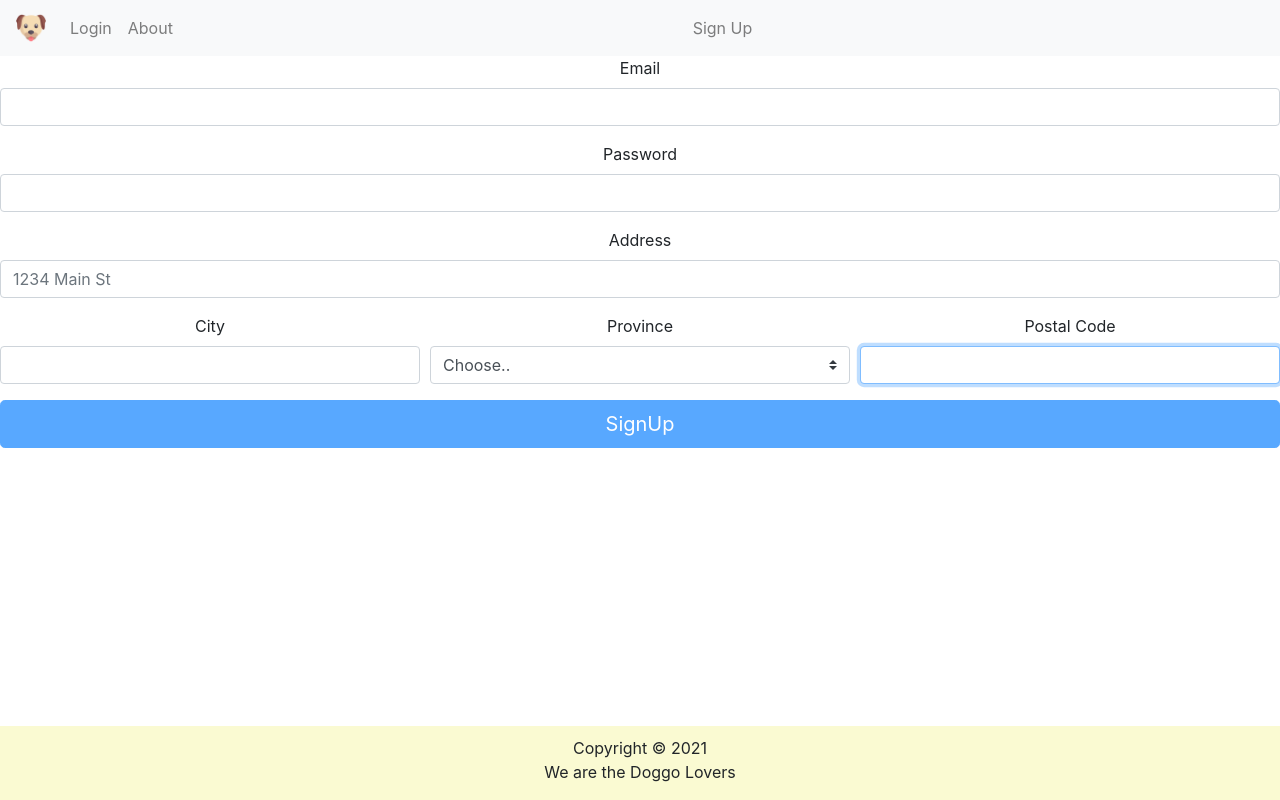
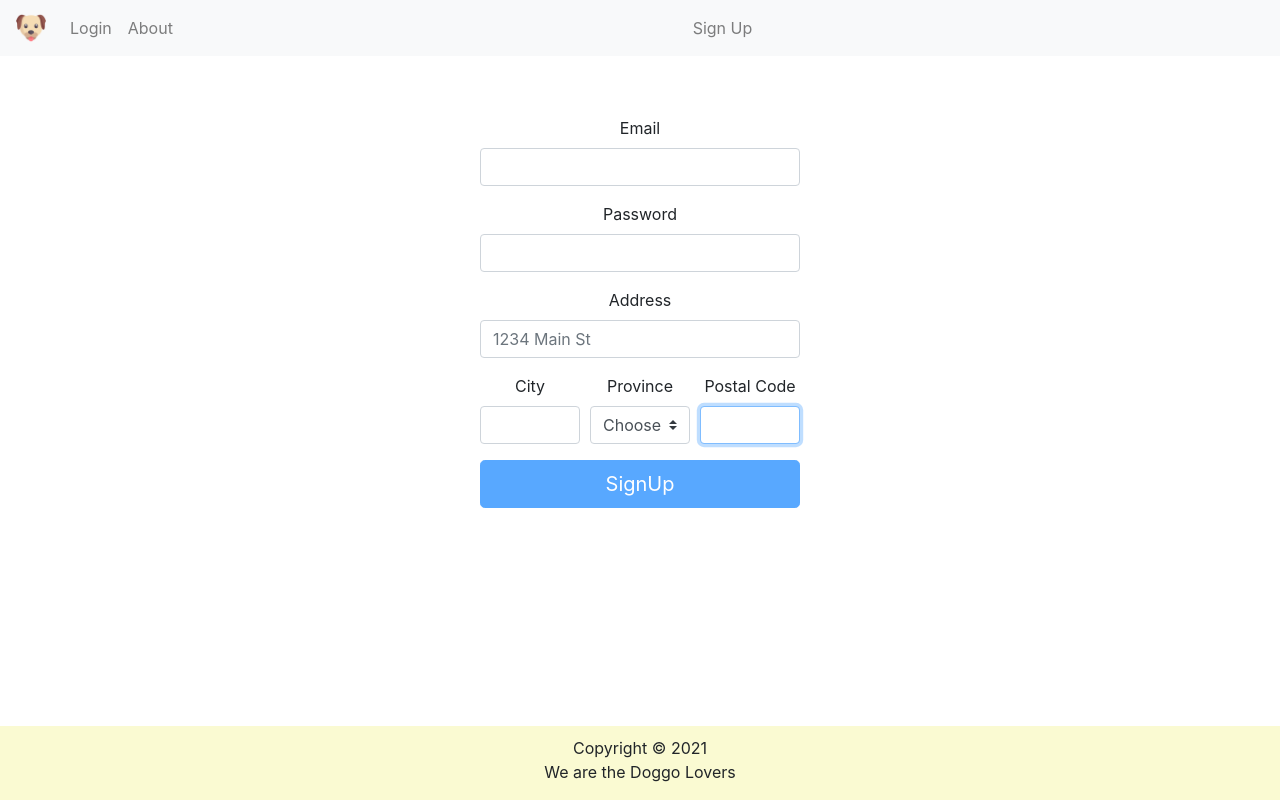
Before and after one commit to jchua24/pinder, a React (Create React App) app in the folder pet-adoption/: page /signup in a window 1280 px wide. Built offline with nearby package versions, Linux system fonts and the light colour scheme.

Commit message:
updated signup page style

```diff
--- a/pet-adoption/src/App.js
+++ b/pet-adoption/src/App.js
@@ -12,7 +12,7 @@ import Footer from "./components/Footer/Footer";
 import Login from "./components/Login/Login";
 import Intro from "./components/Intro";
 import Navigation from "./components/Navigation";
-import SignUp from "./components/SignUp";
+import SignUp from "./components/Signup/Signup";
 import About from "./components/About";
 
 class App extends React.Component {
--- a/pet-adoption/src/components/Login/Login.js
+++ b/pet-adoption/src/components/Login/Login.js
@@ -1,5 +1,4 @@
 import React from "react";
-
 import {Form, Button} from "react-bootstrap";
 
 import "./Login.css";
--- /dev/null
+++ b/pet-adoption/src/components/Signup/Signup.css
@@ -0,0 +1,10 @@
+@media all and (min-width: 480px) {
+    .Signup {
+      padding: 60px 0;
+    }
+
+    .Signup form {
+      margin: 0 auto;
+      max-width: 320px;
+    }
+}
--- a/pet-adoption/src/components/SignUp.js
+++ b/pet-adoption/src/components/Signup/Signup.js
@@ -1,5 +1,7 @@
 import React from "react";
 import {Form, Button, Col} from "react-bootstrap";
+
+import "./Signup.css";
 
 class SignUp extends React.Component{
 
@@ -26,8 +28,7 @@ class SignUp extends React.Component{
 
     render(){
         return (
-            <div className = "SignUp">
-
+            <div className = "Signup">
                 <Form onSubmit={this.handleSubmit}>
                     <Form.Group size="lg" controlId="email">
                         <Form.Label>Email</Form.Label>
@@ -46,7 +47,6 @@ class SignUp extends React.Component{
                             onChange={(e) => this.setState({password: e.target.value})}
                         />
                     </Form.Group>
-
 
                     <Form.Group controlId="formAddress">
                         <Form.Label>Address</Form.Label>
@@ -97,7 +97,6 @@ class SignUp extends React.Component{
                             </Form.Group>
                     </Form.Row>
 
-
                     <Button block size="lg" type="submit" disabled={!this.validateForm()} onClick={this.printState}>
                         SignUp
                     </Button>
```
